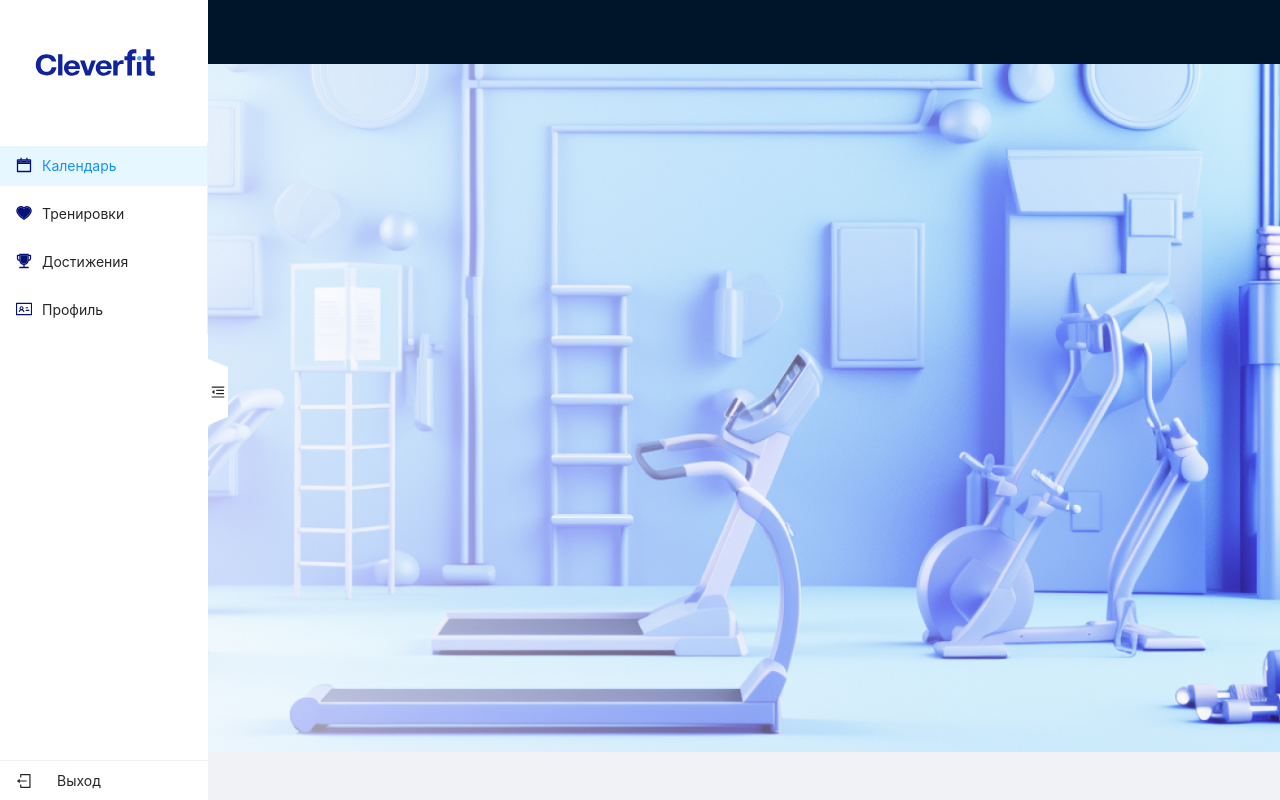
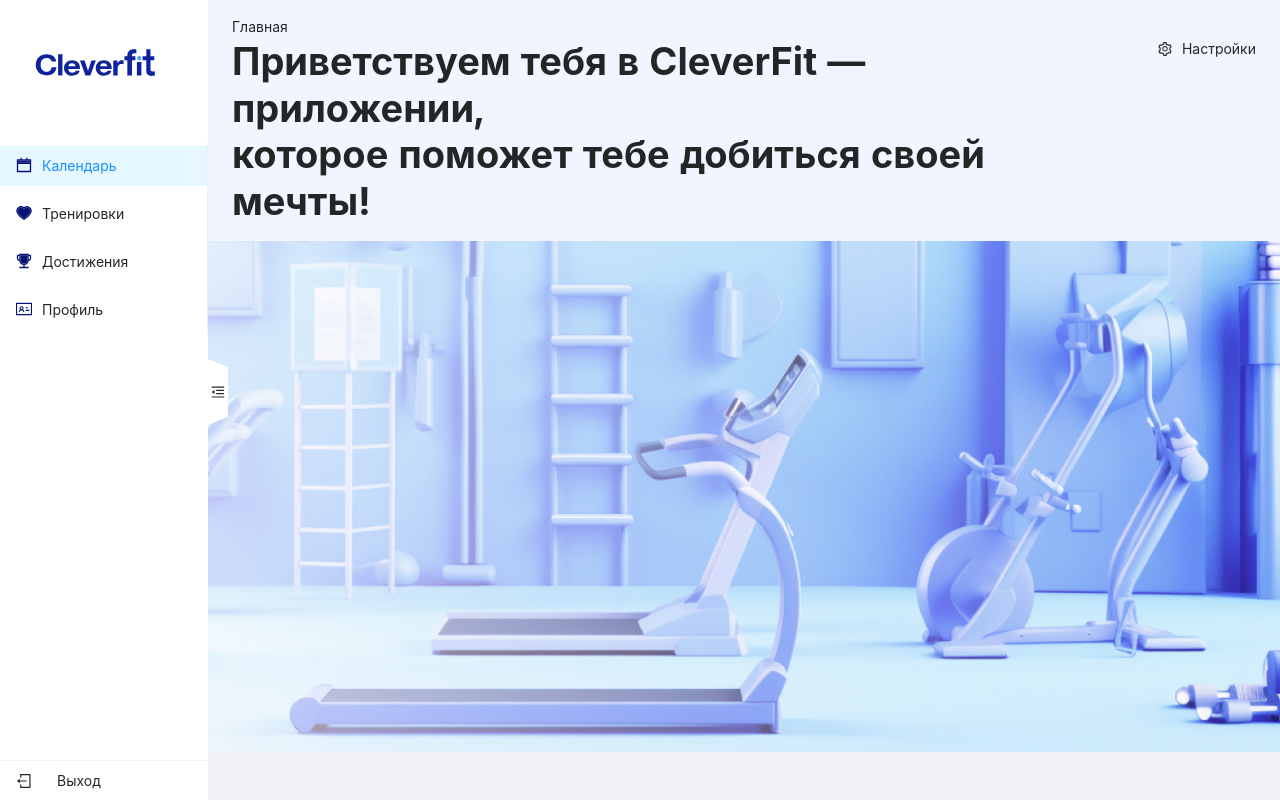
Before and after one commit to ClevertecFrontendLab/xauroxs, a React (Vite) app: page /#/ in a window 1280 px wide. Built offline with nearby package versions, Linux system fonts and the light colour scheme.

Commit message:
feat: implement header

```diff
--- a/src/components/main-page/header/header.tsx
+++ b/src/components/main-page/header/header.tsx
@@ -1,6 +1,44 @@
 import React from 'react';
-import { Layout } from 'antd';
+import { Breadcrumb, Col, Layout, Row, Typography, Grid } from 'antd';
+
+import { Settings } from './settings';
+
+const { Title } = Typography;
+
+const { useBreakpoint } = Grid;
 
 export const MainPageHeader: React.FC = () => {
-    return <Layout.Header></Layout.Header>;
+    const screens = useBreakpoint();
+
+    const titleLevel = screens.xl ? 1 : screens.md ? 3 : 4;
+
+    return (
+        <Layout.Header
+            style={{
+                height: 'inherit',
+                backgroundColor: '#f0f5ff',
+                padding: '16px 24px',
+            }}
+        >
+            <Row>
+                <Col span={24}>
+                    <Breadcrumb>
+                        <Breadcrumb.Item>Главная</Breadcrumb.Item>
+                    </Breadcrumb>
+                </Col>
+            </Row>
+            <Row>
+                <Col span={18}>
+                    <Title level={titleLevel} style={{ fontWeight: 'bold', margin: '0' }}>
+                        Приветствуем тебя в CleverFit — приложении,
+                        <br />
+                        которое поможет тебе добиться своей мечты!
+                    </Title>
+                </Col>
+                <Col span={6} style={{ lineHeight: 1.5715 }}>
+                    <Settings />
+                </Col>
+            </Row>
+        </Layout.Header>
+    );
 };
--- /dev/null
+++ b/src/components/main-page/header/settings.module.css
@@ -0,0 +1,39 @@
+.settings {
+    display: flex;
+    justify-content: flex-end;
+}
+
+.settingsIcon {
+    display: none;
+}
+
+@media screen and (min-width: 992px) {
+    .settingsIcon {
+        display: block;
+    }
+}
+
+.settingsIconMobile {
+    width: 32px;
+    height: 32px;
+
+    display: flex;
+    align-items: center;
+    justify-content: center;
+
+    background-color: white;
+    border: 1px solid #d9d9d9;
+    border-radius: 50%;
+}
+
+.settingsText {
+    margin-left: 10px;
+
+    display: none;
+}
+
+@media screen and (min-width: 576px) {
+    .settingsText {
+        display: block;
+    }
+}
--- /dev/null
+++ b/src/components/main-page/header/settings.tsx
@@ -0,0 +1,22 @@
+import React from 'react';
+import { Grid } from 'antd';
+import { SettingOutlined } from '@ant-design/icons';
+
+import classes from './settings.module.css';
+
+const { useBreakpoint } = Grid;
+
+const { settings, settingsIcon, settingsIconMobile, settingsText } = classes;
+
+export const Settings: React.FC = () => {
+    const screens = useBreakpoint();
+
+    return (
+        <div className={settings}>
+            <div className={screens.xs ? settingsIconMobile : settingsIcon}>
+                <SettingOutlined />
+            </div>
+            <div className={settingsText}>Настройки</div>
+        </div>
+    );
+};
```
